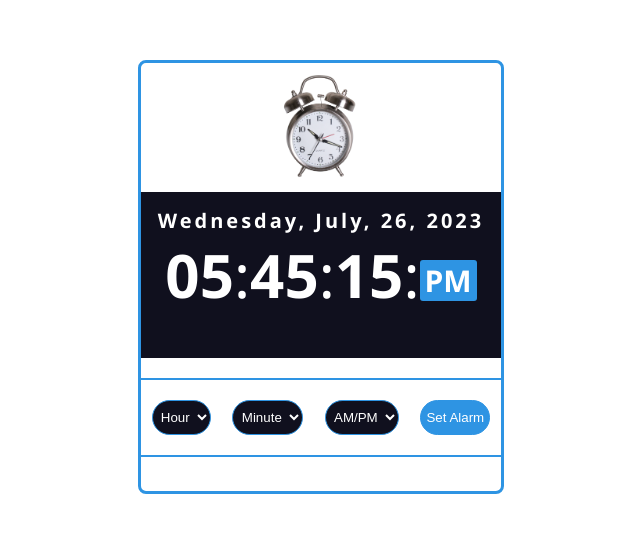
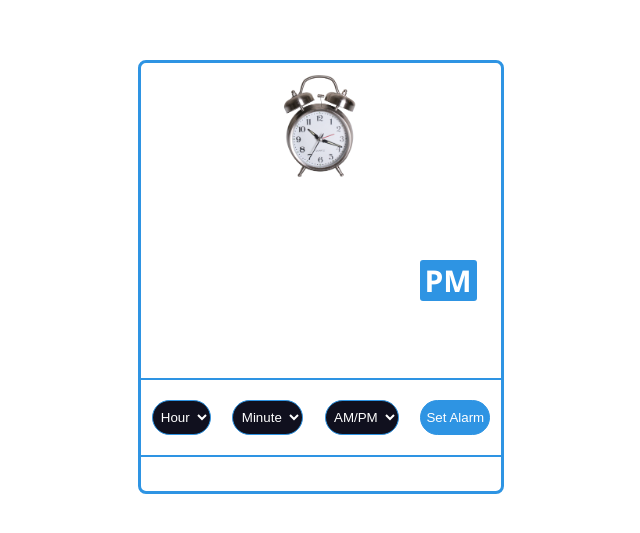
Before and after one commit to rachit014/rachit014, a plain HTML site: page index.html in a window 1280 px wide. Shown: the part 123-656 px from the top of the page, without its empty margins (319-959 px from the left). Drawn offline with Linux system fonts and the light colour scheme.

Commit message:
Update style.css

```diff
--- a/style.css
+++ b/style.css
@@ -31,7 +31,7 @@ body{
 
 .datetime{
     color: #fff;
-    background: #10101E;
+    background: white;
     font-family: "Segoe UI", sans-serif;
     width: 340px;
     padding: 15px 10px;
```
